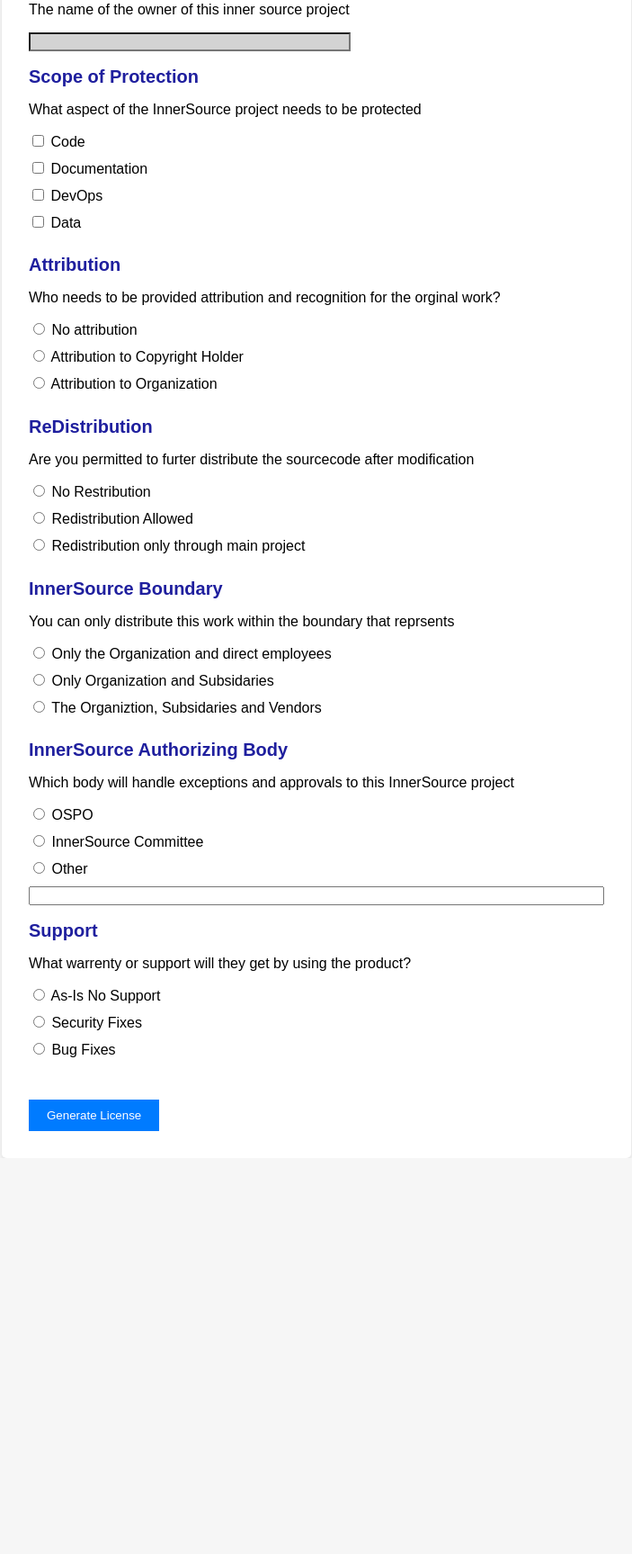
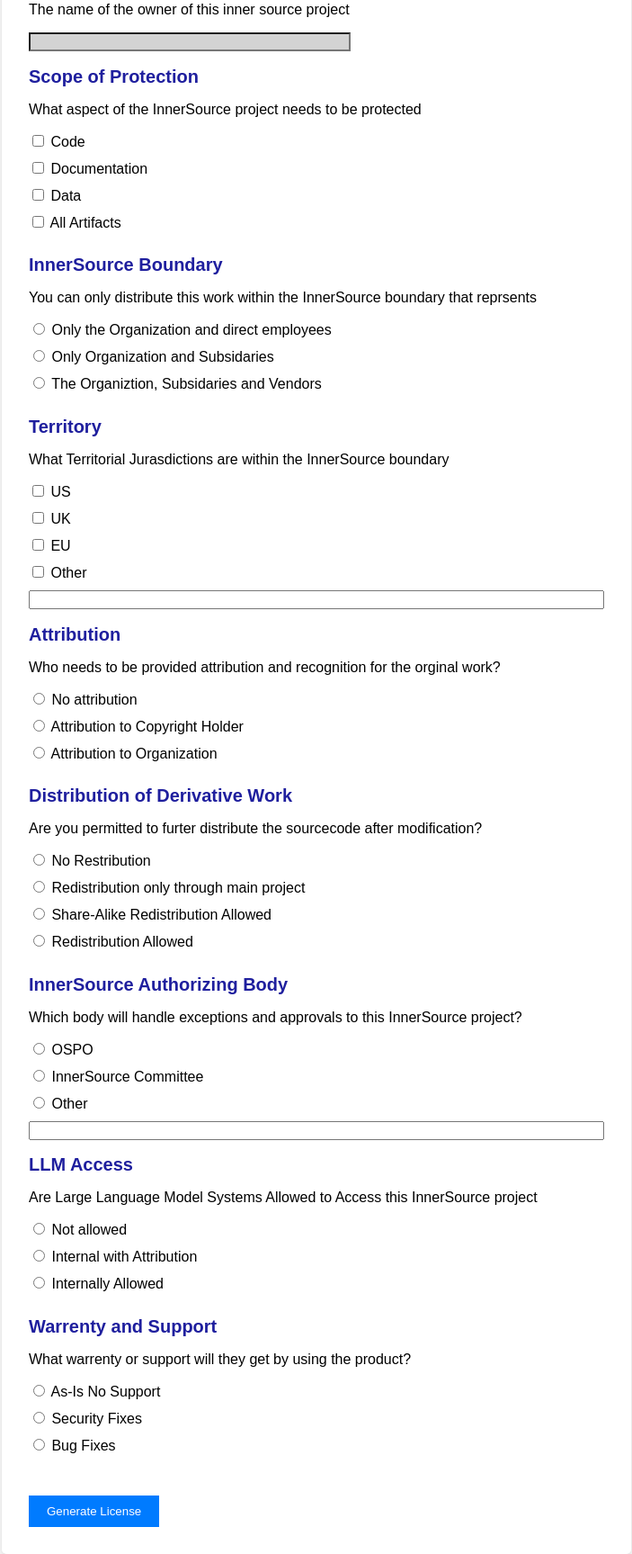
Before and after one commit to finos-labs/innersource-license-generator, a Flask app: page / in a window 1280 px wide. Shown: the part 291-2018 px from the top of the page at 90% size, without its empty margins (288-991 px from the left). Before the commit the page ends 1548 px from the top, so only its background shows below. Run offline with Flask 3, Linux system fonts and the light colour scheme.

Commit message:
modified index page with additional clauses including Large Language Model access

```diff
--- a/templates/index.html
+++ b/templates/index.html
@@ -23,9 +23,28 @@
         <div class="radio-group">
             <label><input type="checkbox" name="scope[]" value="code"> Code</label>
             <label><input type="checkbox" name="scope[]" value="docs"> Documentation</label>
-            <label><input type="checkbox" name="scope[]" value="devops"> DevOps</label>
             <label><input type="checkbox" name="scope[]" value="data"> Data</label>
+            <label><input type="checkbox" name="scope[]" value="devops"> All Artifacts</label>
         </div>
+
+        <h2>InnerSource Boundary</h2>
+        <p>You can only distribute this work within the InnerSource boundary that reprsents</p>
+        <div class="radio-group">
+            <label><input type="radio" name="boundary" value="orgonly" required> Only the Organization and direct employees</label>
+            <label><input type="radio" name="boundary" value="orgsubs" required> Only Organization and Subsidaries</label>
+            <label><input type="radio" name="boundary" value="orgsubsvend" required>  The Organiztion, Subsidaries and Vendors</label>
+        </div>
+
+        <h2>Territory</h2>
+        <p>What Territorial Jurasdictions are within the InnerSource boundary </p>
+        <div class="radio-group">
+            <label><input type="checkbox" name="territory[]" value="US"> US</label>
+            <label><input type="checkbox" name="territory[]" value="UK"> UK</label>
+            <label><input type="checkbox" name="territory[]" value="EU"> EU</label>
+            <label><input type="checkbox" name="territory[]" value="Other"> Other</label>
+            <input type="text" name="other_territory">
+        </div>
+
 
         <h2>Attribution</h2>
         <p>Who needs to be provided attribution and recognition for the orginal work?</p>
@@ -35,24 +54,17 @@
             <label><input type="radio" name="attribution" value="orgat" required> Attribution to Organization</label>
         </div>
 
-        <h2>ReDistribution</h2>
-        <p>Are you permitted to furter distribute the sourcecode after modification</p>
+        <h2>Distribution of Derivative Work</h2>
+        <p>Are you permitted to furter distribute the sourcecode after modification?</p>
         <div class="radio-group">
             <label><input type="radio" name="distribution" value="noredist" required> No Restribution</label>
+            <label><input type="radio" name="distribution" value="centralredist" required> Redistribution only through main project</label>
+            <label><input type="radio" name="distribution" value="sharealredist" required> Share-Alike Redistribution Allowed</label>
             <label><input type="radio" name="distribution" value="allowredist" required> Redistribution Allowed</label>
-            <label><input type="radio" name="distribution" value="centralredist" required> Redistribution only through main project</label>
-        </div>
-
-        <h2>InnerSource Boundary</h2>
-        <p>You can only distribute this work within the boundary that reprsents</p>
-        <div class="radio-group">
-            <label><input type="radio" name="boundary" value="orgonly" required> Only the Organization and direct employees</label>
-            <label><input type="radio" name="boundary" value="orgsubs" required> Only Organization and Subsidaries</label>
-            <label><input type="radio" name="boundary" value="orgsubsvend" required>  The Organiztion, Subsidaries and Vendors</label>
         </div>
 
         <h2>InnerSource Authorizing Body</h2>
-        <p>Which body will handle exceptions and approvals to this InnerSource project</p>
+        <p>Which body will handle exceptions and approvals to this InnerSource project?</p>
         <div class="radio-group">
             <label><input type="radio" name="authbody" value="OSPO" required> OSPO</label>
             <label><input type="radio" name="authbody" value="ISC" required> InnerSource Committee</label>
@@ -60,7 +72,15 @@
             <input type="text" name="Authbody_name">
         </div>
 
-        <h2>Support</h2>
+        <h2>LLM Access</h2>
+        <p>Are Large Language Model Systems Allowed to Access this InnerSource project</p>
+        <div class="radio-group">
+            <label><input type="radio" name="warranty" value="LLM_noread" required> Not allowed </label>
+            <label><input type="radio" name="warranty" value="LLM_attribution" required> Internal with Attribution</label>
+            <label><input type="radio" name="warranty" value="LLM_allowread" required> Internally Allowed</label>
+        </div>
+
+        <h2>Warrenty and Support</h2>
         <p>What warrenty or support will they get by using the product?</p>
         <div class="radio-group">
             <label><input type="radio" name="warranty" value="asis" required> As-Is No Support</label>
```
